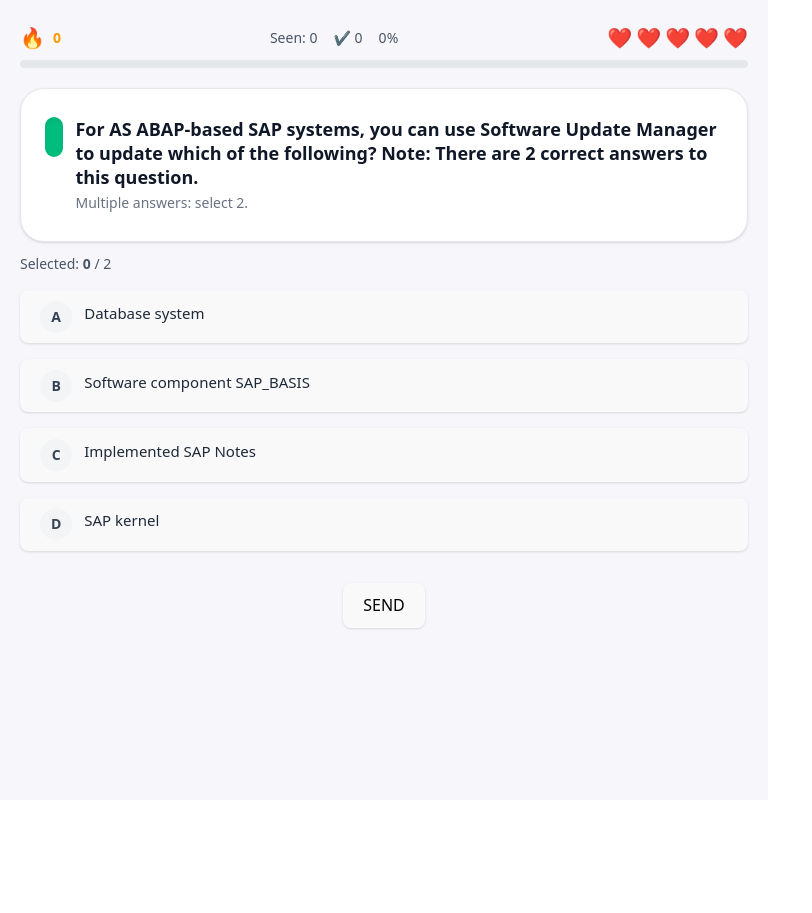
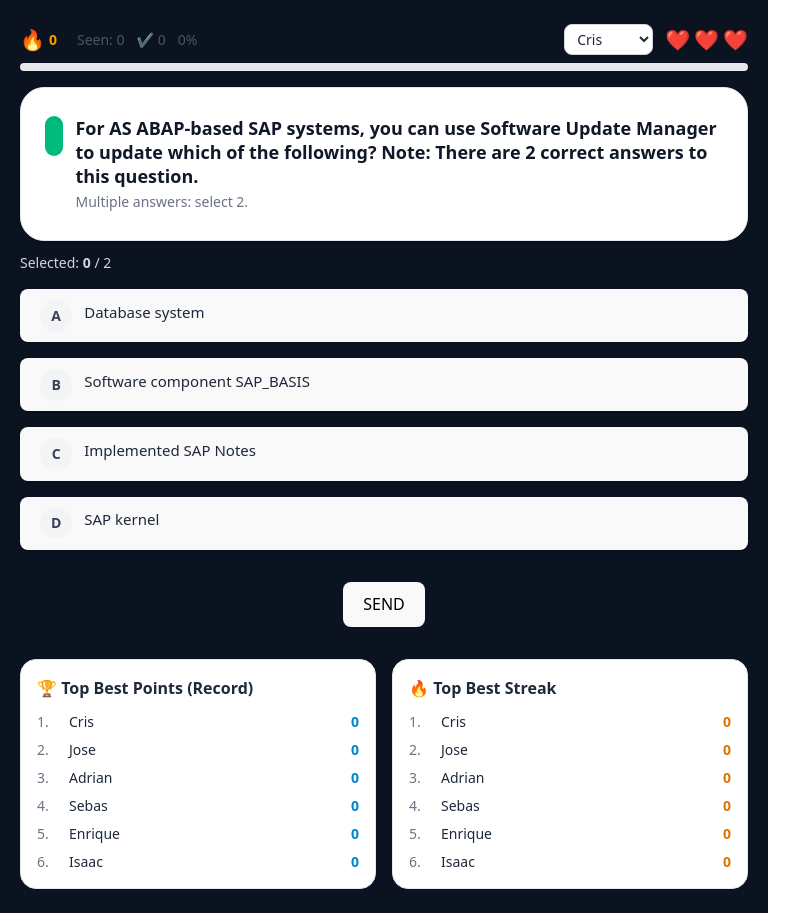
Before and after one commit to cristianconpe/sap-basis-duo, a React (Vite) app: page / in a window 1280 px wide. Shown: the whole page, without its empty margins (0-812 px from the left). Before the commit the page ends 800 px from the top, so only its background shows below. Built offline with nearby package versions, Linux system fonts and the light colour scheme.

Commit message:
Update App.jsx

```diff
--- a/src/App.jsx
+++ b/src/App.jsx
@@ -1,10 +1,70 @@
-// App.jsx — Duolingo-style quiz with Hearts ❤️, Streak 🔥, Dark/Light auto
-import { useEffect, useMemo, useState } from "react";
-import defaultDeck from "./sap_basis_duo_questions.json"; // bundled dataset
+// App.jsx — Duolingo-style quiz (3 lives, minimal top bar, records per user)
+import { useEffect, useMemo, useRef, useState } from "react";
+import defaultDeck from "./sap_basis_duo_questions.json";
 
-// ======================
-// UI COMPONENTS
-// ======================
+/* ================= Users & Storage ================= */
+const USERS = ["Cris", "Jose", "Adrian", "Sebas", "Enrique", "Isaac"];
+const USERS_KEY = "sap_basis_duo_users_v2";
+
+function loadAllUsers() {
+  try {
+    const raw = localStorage.getItem(USERS_KEY);
+    const base = raw ? JSON.parse(raw) : {};
+    for (const name of USERS) {
+      if (!base[name]) {
+        base[name] = {
+          points: 0,
+          bestPoints: 0,
+          seen: 0,
+          correct: 0,
+          streak: 0,
+          bestStreak: 0,
+          hearts: 3,
+        };
+      } else {
+        base[name].bestPoints ??= 0;
+        base[name].hearts ??= 3;
+      }
+    }
+    return base;
+  } catch {
+    const init = {};
+    for (const name of USERS) {
+      init[name] = {
+        points: 0,
+        bestPoints: 0,
+        seen: 0,
+        correct: 0,
+        streak: 0,
+        bestStreak: 0,
+        hearts: 3,
+      };
+    }
+    return init;
+  }
+}
+function saveAllUsers(obj) {
+  localStorage.setItem(USERS_KEY, JSON.stringify(obj));
+}
+function getUserStats(all, name) {
+  return (
+    all[name] || {
+      points: 0,
+      bestPoints: 0,
+      seen: 0,
+      correct: 0,
+      streak: 0,
+      bestStreak: 0,
+      hearts: 3,
+    }
+  );
+}
+function setUserStats(all, name, stats) {
+  all[name] = stats;
+  saveAllUsers(all);
+}
+
+/* ================= UI Bits ================= */
 const Pill = ({ letter, text, active, correct, wrong, onClick, disabled }) => (
   <button
     onClick={onClick}
@@ -48,38 +108,57 @@
   </div>
 );
 
-const Hearts = ({ lives, maxLives = 5 }) => (
+// Hearts: ❤️ full, 💔 broken (persists)
+const Hearts = ({ lives, maxLives = 3, lostAnim }) => (
   <div className="flex items-center gap-1">
-    {[...Array(lives)].map((_, i) => (
-      <span key={"full-" + i} className="text-red-500 text-xl">❤️</span>
-    ))}
-    {[...Array(Math.max(0, maxLives - lives))].map((_, i) => (
-      <span key={"empty-" + i} className="text-gray-300 text-xl dark:text-slate-600">❤️</span>
-    ))}
+    {Array.from({ length: maxLives }).map((_, idx) => {
+      const full = idx < lives;
+      const breaking = !full && idx === lives && lostAnim;
+      return (
+        <span
+          key={idx}
+          className={["text-xl select-none", "text-red-500", breaking ? "animate-[heartbreak_700ms_ease]" : ""].join(" ")}
+        >
+          {full ? "❤️" : "💔"}
+        </span>
+      );
+    })}
   </div>
 );
 
-const TopBar = ({ seen, correct, streak, lives, total, maxLives = 5 }) => {
+// minimal top bar (mobile-friendly)
+const TopBar = ({ seen, correct, streak, lives, total, currentUser, onChangeUser, lostAnim }) => {
   const acc = seen ? Math.round((correct / seen) * 100) : 0;
   const progress = total ? Math.round((seen / total) * 100) : 0;
   return (
     <div className="flex flex-col gap-2">
       <div className="w-full flex items-center justify-between text-sm font-medium dark:text-slate-300">
-        {/* 🔥 STREAK */}
-        <div className="flex items-center gap-2 text-amber-500 font-semibold">
+        <div className="flex items-center gap-3">
+          <div className="flex items-center gap-1 text-amber-500 font-semibold">
             <span className="text-xl">🔥</span>
             <span>{streak}</span>
           </div>
-
-        {/* Accuracy / Seen / Correct */}
-        <div className="flex items-center gap-4 text-gray-600 dark:text-slate-300">
+          <div className="ml-2 flex items-center gap-3 text-gray-600 dark:text-slate-300">
             <div>Seen: {seen}</div>
             <div>✔️ {correct}</div>
             <div>{acc}%</div>
           </div>
-
-        {/* ❤️ LIVES */}
-        <Hearts lives={lives} maxLives={maxLives} />
+        </div>
+        <div className="flex items-center gap-3">
+          <select
+            value={currentUser}
+            onChange={(e) => onChangeUser(e.target.value)}
+            className="rounded-lg border border-gray-300 bg-white px-2 py-1 text-sm dark:bg-slate-900 dark:border-slate-700"
+            title="Active user"
+          >
+            {USERS.map((u) => (
+              <option key={u} value={u}>
+                {u}
+              </option>
+            ))}
+          </select>
+          <Hearts lives={lives} maxLives={3} lostAnim={lostAnim} />
+        </div>
       </div>
 
       <div className="h-2 w-full rounded-full bg-gray-200 overflow-hidden dark:bg-slate-700">
@@ -89,33 +168,63 @@
   );
 };
 
-// ======================
-//
-// MAIN APP
-//
-// ======================
+// two leaderboards (best points record & best streak)
+const Leaderboard = ({ allUsers }) => {
+  const list = Object.entries(allUsers).map(([name, s]) => ({ name, ...s }));
+  const topBestPoints = [...list].sort((a, b) => b.bestPoints - a.bestPoints).slice(0, 6);
+  const topBestStreak = [...list].sort((a, b) => b.bestStreak - a.bestStreak).slice(0, 6);
+
+  const Card = ({ title, items, valueKey, valueClass }) => (
+    <div className="rounded-2xl border border-gray-200 bg-white p-4 dark:bg-slate-900 dark:border-slate-700">
+      <h3 className="font-semibold mb-3 text-gray-800 dark:text-slate-100">{title}</h3>
+      <ul className="space-y-2">
+        {items.map((u, idx) => (
+          <li key={u.name} className="flex justify-between text-sm">
+            <div className="flex items-center gap-2">
+              <span className="w-6 text-gray-500">{idx + 1}.</span>
+              <span className="font-medium">{u.name}</span>
+            </div>
+            <span className={`font-semibold ${valueClass}`}>{u[valueKey]}</span>
+          </li>
+        ))}
+      </ul>
+    </div>
+  );
+
+  return (
+    <div className="grid md:grid-cols-2 gap-4 mt-8">
+      <Card title="🏆 Top Best Points (Record)" items={topBestPoints} valueKey="bestPoints" valueClass="text-sky-600 dark:text-sky-300" />
+      <Card title="🔥 Top Best Streak" items={topBestStreak} valueKey="bestStreak" valueClass="text-amber-600 dark:text-amber-300" />
+    </div>
+  );
+};
+
+/* ================= Main App ================= */
 export default function App() {
-  const MAX_LIVES = 5;
+  const MAX_LIVES = 3;
 
   const [deck, setDeck] = useState([]);
   const [i, setI] = useState(0);
-  const [seen, setSeen] = useState(0);
-  const [correct, setCorrect] = useState(0);
+
   const [chosen, setChosen] = useState(new Set());
-  const [phase, setPhase] = useState("answer"); // "answer" -> "review"
-  const [streak, setStreak] = useState(0);
-  const [lives, setLives] = useState(MAX_LIVES);
+  const [phase, setPhase] = useState("answer"); // answer | review
+
+  const [allUsers, setAllUsers] = useState(loadAllUsers());
+  const [currentUser, setCurrentUser] = useState(USERS[0]);
+
+  const [lostAnim, setLostAnim] = useState(false);
+  const prevHearts = useRef(null);
+
+  // active user stats
+  const stats = getUserStats(allUsers, currentUser);
+  const { points, bestPoints, seen, correct, streak, bestStreak, hearts } = stats;
 
   const cur = deck[i];
   const answers = cur?.answers || [];
   const isMulti = answers.length > 1;
   const maxSelectable = answers.length || 1;
 
-  // Detect color scheme to decide button text color
-  const isDark = useMemo(() => window.matchMedia("(prefers-color-scheme: dark)").matches, []);
-
   useEffect(() => {
-    // Load initial deck from bundled JSON
     const initial = Array.isArray(defaultDeck) ? [...defaultDeck] : [];
     shuffle(initial);
     setDeck(initial);
@@ -128,11 +237,29 @@
     }
   }
 
-  // Single-click selection with multi-limit
+  function updateUser(mutator) {
+    setAllUsers((prev) => {
+      const next = { ...prev };
+      const s = { ...getUserStats(prev, currentUser) };
+      mutator(s);
+      setUserStats(next, currentUser, s);
+      return next;
+    });
+  }
+
+  // broken-heart animation when hearts drop
+  useEffect(() => {
+    if (prevHearts.current !== null && hearts < prevHearts.current) {
+      setLostAnim(true);
+      const t = setTimeout(() => setLostAnim(false), 700);
+      return () => clearTimeout(t);
+    }
+    prevHearts.current = hearts;
+  }, [hearts]);
+
   function toggleChoice(letter) {
     if (!cur || phase !== "answer") return;
     const next = new Set(chosen);
-
     if (next.has(letter)) {
       next.delete(letter);
     } else if (!isMulti) {
@@ -148,38 +275,63 @@
     if (!cur || chosen.size === 0) return;
     const ok = eqSets(chosen, new Set(answers)) || answers.length === 0;
 
-    setSeen((v) => v + 1);
-
+    updateUser((s) => {
+      s.seen += 1;
       if (ok) {
-      setCorrect((v) => v + 1);
-      setStreak((v) => v + 1);
+        s.correct += 1;
+        s.points = (s.points || 0) + 10; // never subtract
+        s.streak += 1;
+        s.bestStreak = Math.max(s.bestStreak || 0, s.streak);
       } else {
-      setStreak(0);
-      setLives((v) => {
-        const newLives = Math.max(0, v - 1);
-        if (newLives === 0) {
-          // Out of hearts — restart deck/session
-          setTimeout(() => {
-            alert("💔 You ran out of hearts! Restarting...");
-            restartSession();
-          }, 10);
+        s.streak = 0;
+        s.hearts = Math.max(0, (s.hearts || MAX_LIVES) - 1); // lose life
       }
-        return newLives;
     });
-    }
 
     setPhase("review");
   }
 
+  // when hearts reach 0 -> finalize run, update bestPoints if improved, reset run (not global records)
+  useEffect(() => {
+    if (hearts === 0) {
+      setTimeout(() => {
+        setAllUsers((prev) => {
+          const next = { ...prev };
+          const s = { ...getUserStats(prev, currentUser) };
+
+          // update personal record
+          s.bestPoints = Math.max(s.bestPoints || 0, s.points || 0);
+
+          // reset run
+          s.points = 0;
+          s.seen = 0;
+          s.correct = 0;
+          s.streak = 0;
+          s.hearts = MAX_LIVES;
+
+          setUserStats(next, currentUser, s);
+          return next;
+        });
+
+        const fresh = Array.isArray(defaultDeck) ? [...defaultDeck] : [];
+        shuffle(fresh);
+        setDeck(fresh);
+        setI(0);
+        setChosen(new Set());
+        setPhase("answer");
+        alert(`💔 ${currentUser} ran out of hearts! Run reset.\nYour best points record is saved.`);
+      }, 50);
+    }
+  }, [hearts]); // eslint-disable-line
+
   function next() {
-    if (!cur) return;
-
-    // If no lives, do nothing (restartSession() handles it)
-    if (lives === 0) return;
-
+    if (!cur || hearts === 0) return;
     let nextIndex = i + 1;
     if (nextIndex >= deck.length) {
-      alert(`Finished! Accuracy: ${Math.round((correct / Math.max(1, seen)) * 100)}%`);
+      const acc = Math.round((stats.correct / Math.max(1, stats.seen)) * 100);
+      alert(
+        `Finished, ${currentUser}!\nAccuracy: ${acc}%  •  Points this run: ${stats.points}\nBest Points: ${bestPoints}  •  Best Streak: ${bestStreak}`
+      );
       return;
     }
     setI(nextIndex);
@@ -187,21 +339,7 @@
     setPhase("answer");
   }
 
-  function restartSession() {
-    // Re-shuffle and reset counters
-    const fresh = Array.isArray(defaultDeck) ? [...defaultDeck] : [];
-    shuffle(fresh);
-    setDeck(fresh);
-    setI(0);
-    setSeen(0);
-    setCorrect(0);
-    setChosen(new Set());
-    setPhase("answer");
-    setStreak(0);
-    setLives(MAX_LIVES);
-  }
-
-  // Keyboard shortcuts (1–6 to toggle)
+  // selection shortcuts (1–6)
   useEffect(() => {
     const onKey = (e) => {
       const digits = ["1", "2", "3", "4", "5", "6"];
@@ -219,46 +357,60 @@
   const atLimit = phase === "answer" && isMulti && selectedCount >= maxSelectable;
 
   return (
-    <div className="min-h-screen bg-[#f7f7fb] text-gray-800 dark:bg-slate-950 dark:text-slate-100">
+    <div className="min-h-screen bg-[#0b1220] text-gray-800 dark:bg-slate-950 dark:text-slate-100">
+      {/* tiny CSS animations */}
       <style>{`
-        @keyframes pop { from{ transform: scale(.98); opacity: .9; } to{ transform: scale(1); opacity: 1; } }
+        @keyframes pop { from { transform: scale(.98); opacity:.92 } to { transform: scale(1); opacity:1 } }
+        @keyframes heartbreak {
+          0% { transform: scale(1); filter: hue-rotate(0deg); }
+          40% { transform: scale(1.15) rotate(-8deg); }
+          60% { transform: scale(0.95) rotate(6deg); }
+          100% { transform: scale(1); }
+        }
       `}</style>
 
       <div className="mx-auto w-full max-w-3xl px-5 py-6">
+        {/* Top bar */}
+        <div className="mb-4">
           <TopBar
             seen={seen}
             correct={correct}
             streak={streak}
-          lives={lives}
+            lives={hearts}
             total={deck.length}
-          maxLives={MAX_LIVES}
+            currentUser={currentUser}
+            onChangeUser={setCurrentUser}
+            lostAnim={lostAnim}
           />
+        </div>
 
-        <div className="mt-5 mb-3">
+        {/* Question */}
+        <div className="mb-3">
           {cur ? <Bubble sub={subHint}>{cur.q}</Bubble> : <Bubble>Deck loaded. Click an option to start.</Bubble>}
         </div>
 
+        {/* Multi selection counter (optional) */}
         {cur && isMulti && (
-          <div className="mb-4 text-sm text-gray-600 dark:text-slate-300">
+          <div className="mb-4 text-sm text-gray-300">
             Selected: <span className="font-semibold">{selectedCount}</span> / {maxSelectable}
           </div>
         )}
 
+        {/* Choices */}
         <div className="flex flex-col gap-4">
           {cur &&
             cur.choices.map(([L, text], idx) => {
-              const active = chosen.has(L);
-              const isRight = phase === "review" && answers.includes(L);
-              const isWrong = phase === "review" && active && !isRight;
-              const disableThis = phase === "answer" && isMulti && !active && atLimit;
-
+              const isActive = chosen.has(L);
+              const isCorrect = phase === "review" && answers.includes(L);
+              const isWrong = phase === "review" && isActive && !isCorrect;
+              const disableThis = phase === "answer" && isMulti && !isActive && atLimit;
               return (
                 <Pill
                   key={idx}
                   letter={L}
                   text={text}
-                  active={active}
-                  correct={isRight}
+                  active={isActive}
+                  correct={isCorrect}
                   wrong={isWrong}
                   disabled={disableThis}
                   onClick={() => toggleChoice(L)}
@@ -267,12 +419,15 @@
             })}
         </div>
 
+        {/* Actions */}
         <div className="mt-8 flex items-center justify-center gap-3">
           {cur && phase === "answer" && (
             <button
-              className={`rounded-2xl px-8 py-3 font-bold transition-all border shadow-sm ${
-                chosen.size > 0 ? "bg-emerald-400 hover:bg-emerald-300" : "bg-gray-200 cursor-not-allowed"
-              } ${isDark ? "text-white" : "text-black"}`}
+              className={`rounded-xl px-8 py-3 font-bold transition-all border ${
+                chosen.size > 0
+                  ? "bg-emerald-400 hover:bg-emerald-300 text-black"
+                  : "bg-gray-300 dark:bg-slate-700 dark:text-slate-300 cursor-not-allowed text-black"
+              } dark:text-white`}
               disabled={chosen.size === 0}
               onClick={submit}
             >
@@ -281,9 +436,7 @@
           )}
           {cur && phase === "review" && (
             <button
-              className={`rounded-2xl px-8 py-3 font-bold transition-all border shadow-sm bg-emerald-400 hover:bg-emerald-300 ${
-                isDark ? "text-white" : "text-black"
-              }`}
+              className="rounded-xl px-8 py-3 font-bold transition-all border bg-emerald-400 hover:bg-emerald-300 text-black dark:text-white"
               onClick={next}
             >
               NEXT
@@ -291,14 +444,14 @@
           )}
         </div>
 
+        {/* Leaderboard (records only) */}
+        <Leaderboard allUsers={allUsers} />
       </div>
     </div>
   );
 }
 
-// ======================
-// HELPERS
-// ======================
+/* ================= helpers ================= */
 function eqSets(a, b) {
   if (a.size !== b.size) return false;
   for (const v of a) if (!b.has(v)) return false;
```
Lines whose indentation alone changed are shown as unchanged.
